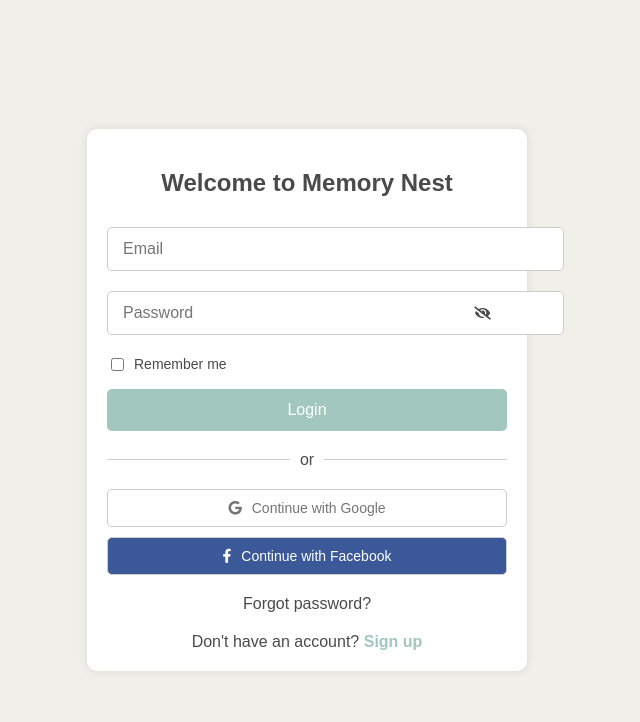
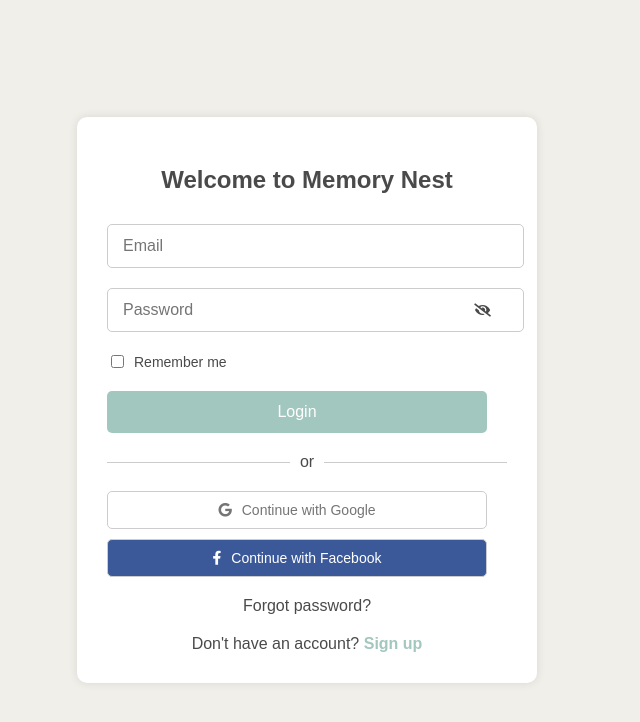
Before and after one commit to mlespinoza1/Memory-AI-Scrapbook, a Flask app: page /login in a window 1280 px wide. Shown: the top 722 px of the page, without its empty margins (333-973 px from the left). Run offline with Flask 3, Linux system fonts and the light colour scheme.

Commit message:
Agent step completed: Adjust width of email and password input fields

```diff
--- a/static/css/style.css
+++ b/static/css/style.css
@@ -14,7 +14,7 @@ body {
     max-width: 400px;
     width: 90%;
     margin: 50px auto;
-    padding: 20px;
+    padding: 30px;
     background-color: white;
     border-radius: 10px;
     box-shadow: 0 0 10px rgba(0, 0, 0, 0.1);
@@ -34,7 +34,7 @@ h2 {
 }
 
 .input-group input {
-    width: 100%;
+    width: calc(100% - 40px); /* Adjust the width to account for padding and border */
     padding: 12px 40px 12px 15px;
     border: 1px solid #ccc;
     border-radius: 5px;
@@ -53,7 +53,7 @@ h2 {
 }
 
 .login-button, .social-login {
-    width: 100%;
+    width: calc(100% - 20px);
     padding: 12px;
     border: none;
     border-radius: 5px;
@@ -75,7 +75,7 @@ h2 {
 .remember-me {
     display: flex;
     align-items: center;
-    margin-bottom: 15px;
+    margin-bottom: 20px;
 }
 
 .remember-me input[type="checkbox"] {
@@ -92,7 +92,7 @@ h2 {
     display: flex;
     flex-direction: column;
     gap: 10px;
-    margin-top: 20px;
+    margin-bottom: 20px;
 }
 
 .social-login {
```
Also changed, not shown: image.png.
